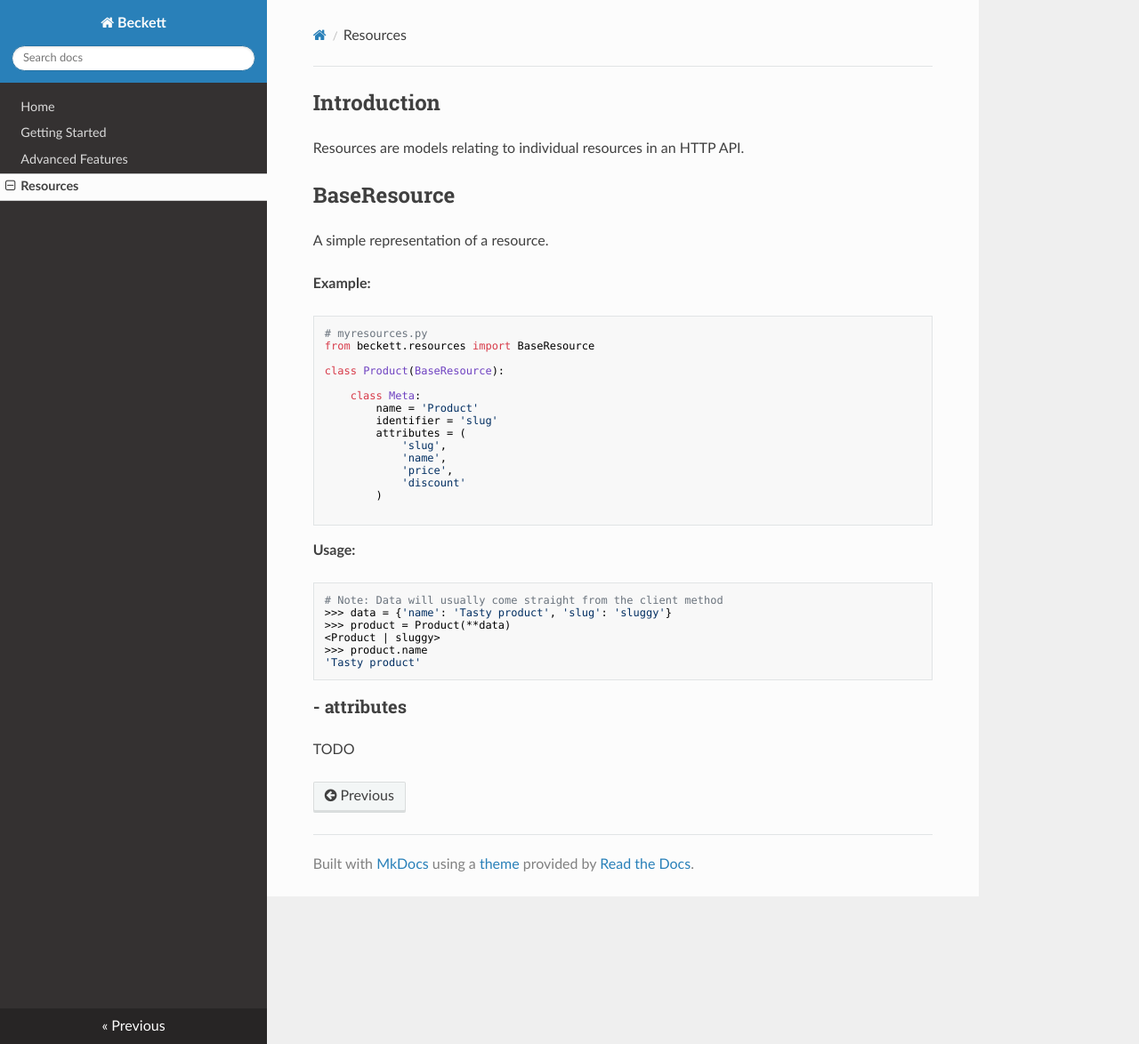
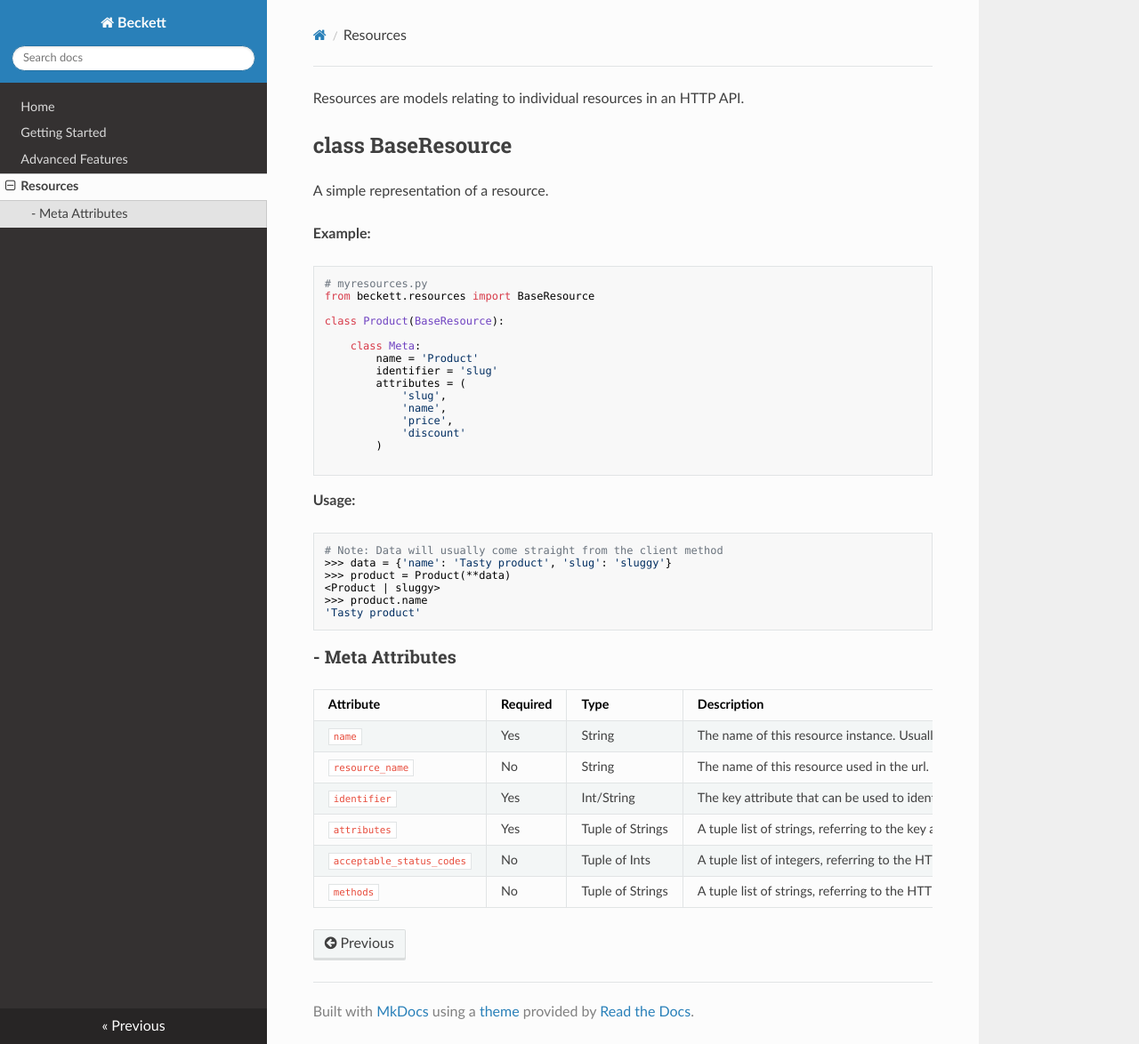
Before and after one commit to sshyran/beckett, an MkDocs documentation site: the page built from docs/resources.md, in a window 1280 px wide and 1174 px high. Shown: the whole window at 89% size. Built offline with MkDocs 1.6.1, drawn with Linux system fonts in a browser that asks for light colours; nearby versions of some CDN libraries; old or Windows-style settings are respelled for this version of MkDocs.

Commit message:
Updated docs with nice tables

````diff
--- a/docs/resources.md
+++ b/docs/resources.md
@@ -1,9 +1,6 @@
-Introduction
-------------
-
 Resources are models relating to individual resources in an HTTP API.
 
-## BaseResource
+## class BaseResource
 
 A simple representation of a resource.
 
@@ -35,6 +32,13 @@ class Product(BaseResource):
 'Tasty product'
 ```
 
-### - attributes
+### - Meta Attributes
 
-TODO
+| Attribute                 | Required | Type             | Description                                                                                                                                                                                                              |
+|:--------------------------|:---------|:-----------------|:-------------------------------------------------------------------------------------------------------------------------------------------------------------------------------------------------------------------------|
+| `name`                    | Yes      | String           | The name of this resource instance. Usually a singular noun.                                                                                                                                                             |
+| `resource_name`           | No       | String           | The name of this resource used in the url. Usually a plural noun. If not set, we'll attempt to make a pluralised version of the `name` attribute.                                                                        |
+| `identifier`              | Yes      | Int/String       | The key attribute that can be used to identify this attribute. Used when referring to related resources.                                                                                                                 |
+| `attributes`              | Yes      | Tuple of Strings | A tuple list of strings, referring to the key attributes that you want to populate the resource instances with. You can use this for whitelisting and versioning changes in your API.                                    |
+| `acceptable_status_codes` | No       | Tuple of Ints    | A tuple list of integers, referring to the HTTP status codes that are considered "acceptable" when communicating with this resource. If a status code is received that does not match this set, an error will be raised. |
+| `methods`                 | No       | Tuple of Strings | A tuple list of strings, referring to the HTTP methods that can be used with this resource. For each method, a python method will be generated on the client that registers this resource.                               |
````
Also changed, not shown: 1 other file.
